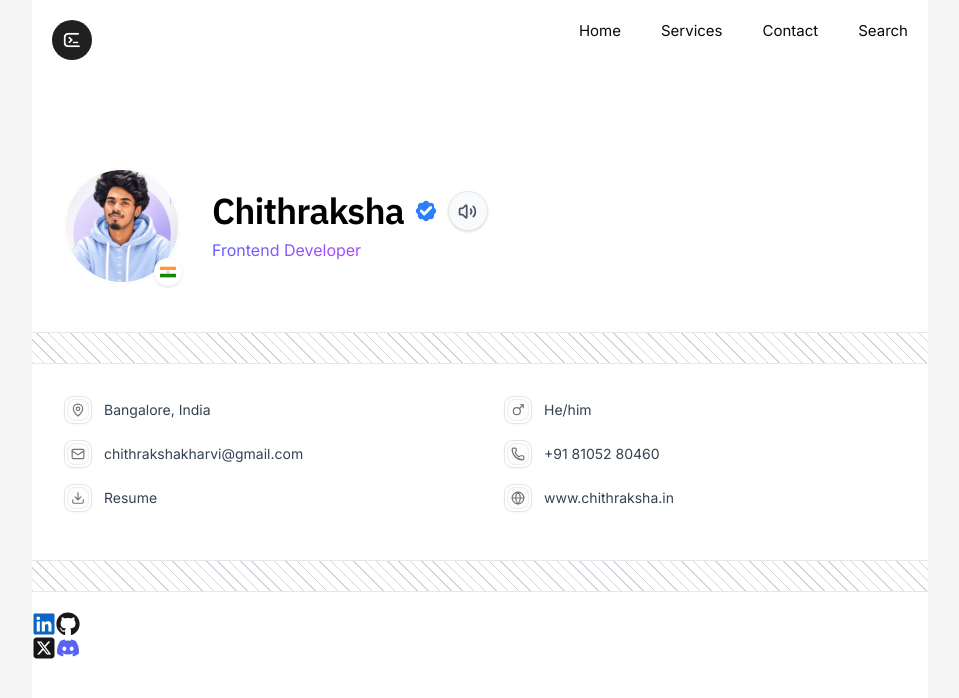
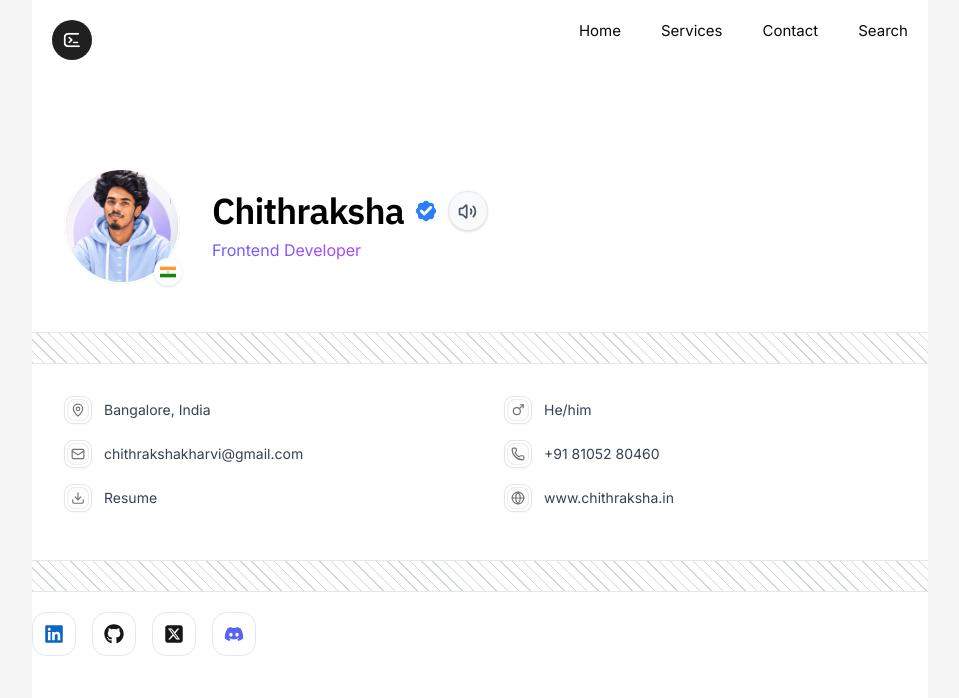
Before and after one commit to chithraksha16/new-portfolio, a Next.js app: page / in a window 1280 px wide. Shown: the top 698 px of the page, without its empty margins (160-1119 px from the left). Built offline with nearby package versions, Linux system fonts and the light colour scheme.

Commit message:
updated social links

```diff
--- a/components/SocialLinks.tsx
+++ b/components/SocialLinks.tsx
@@ -1,38 +1,69 @@
-import React from 'react'
-import Link from 'next/link'
-import { FaLinkedin,FaGithub,FaDiscord } from "react-icons/fa";
+"use client";
+
+import Link from "next/link";
+import {
+  FaLinkedin,
+  FaGithub,
+  FaDiscord,
+} from "react-icons/fa";
 import { FaSquareXTwitter } from "react-icons/fa6";
+
+const socials = [
+  {
+    name: "LinkedIn",
+    href: "https://linkedin.com/",
+    icon: FaLinkedin,
+    color: "text-[#0A66C2]",
+    hover: "hover:bg-[#0A66C2]/10",
+  },
+  {
+    name: "GitHub",
+    href: "https://github.com/",
+    icon: FaGithub,
+    color: "text-[#181717]",
+    hover: "hover:bg-black/5",
+  },
+  {
+    name: "X",
+    href: "https://x.com/",
+    icon: FaSquareXTwitter,
+    color: "text-[#181717]",
+    hover: "hover:bg-black/5",
+  },
+  {
+    name: "Discord",
+    href: "https://discord.com/",
+    icon: FaDiscord,
+    color: "text-[#5865F2]",
+    hover: "hover:bg-[#5865F2]/10",
+  },
+];
+
 const SocialLinks = () => {
   return (
-    <div>
-      <div className="flex flex-col py-5" >
-            <div className="flex">
-          <div>
-            <Link href=''>
-           <FaLinkedin className="text-[#0A66C2] size-6" />
+    <div className="w-full py-5">
+      <div className="flex flex-wrap items-center gap-3 sm:gap-4">
+        {socials.map((social) => {
+          const Icon = social.icon;
+
+          return (
+            <Link
+              key={social.name}
+              href={social.href}
+              target="_blank"
+              rel="noopener noreferrer"
+              aria-label={`Visit my ${social.name}`}
+              className={`group flex size-11 items-center justify-center rounded-xl border border-slate-200 bg-white transition-all duration-300 hover:-translate-y-1 hover:border-slate-300 hover:shadow-md ${social.hover}`}
+            >
+              <Icon
+                className={`size-5 transition-transform duration-300 group-hover:scale-110 ${social.color}`}
+              />
             </Link>
-          </div>
-          <div>
-            <Link href=''>
-            <FaGithub className="text-[#181717] size-6" />
-            </Link>
-          </div>
-          </div>
-          <div className="flex">
-          <div>
-            <Link href=''>
-           <FaSquareXTwitter className="text-[#181717] size-6" />
-            </Link>
-          </div>
-          <div>
-            <Link href=''>
-            <FaDiscord className="text-[#5865F2] size-6" />
-            </Link>
-          </div>
-          </div>
-          </div>
+          );
+        })}
+      </div>
     </div>
-  )
-}
+  );
+};
 
-export default SocialLinks
+export default SocialLinks;
```
